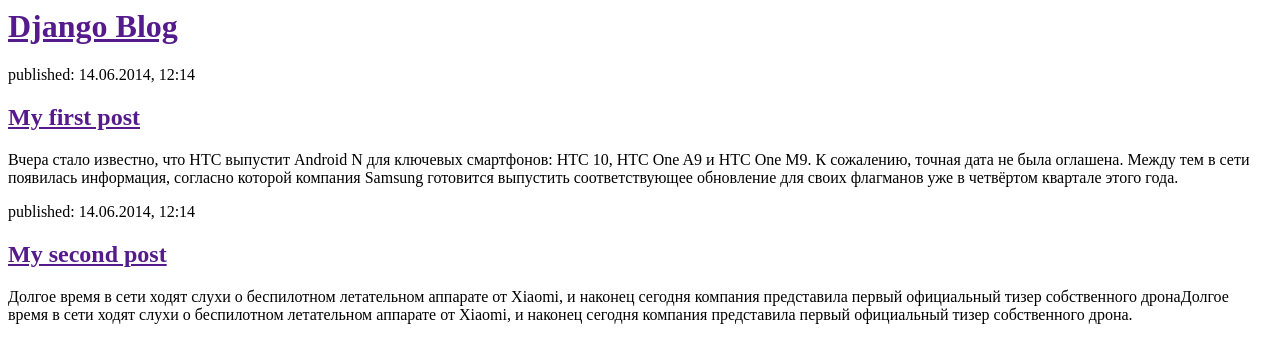
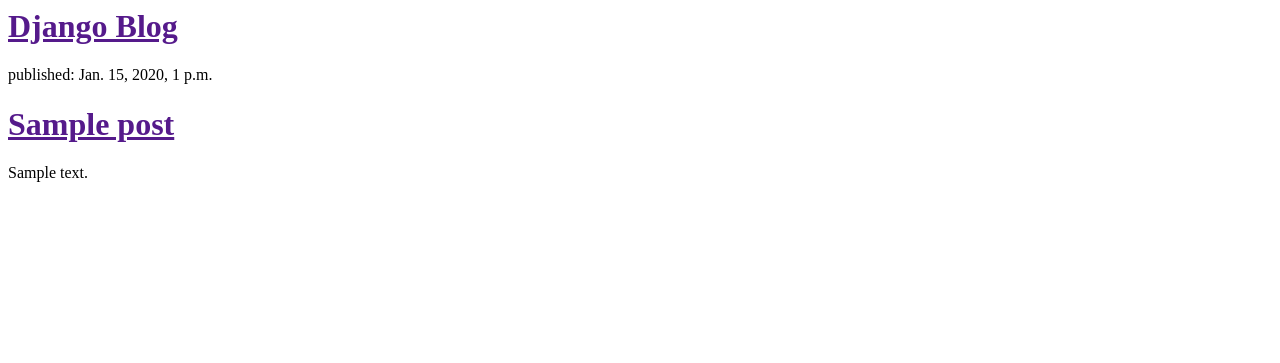
Before and after one commit to tsoml/my-first-blog, a Django app: template blog/templates/blog/post_list.html in a window 1280 px wide. Shown: the top 363 px of the page. Run offline with Django 3.2, Linux system fonts and the light colour scheme; the template is opened without the code that fills it: values that come from a table or form of the project are taken from there, others are empty; tables that the repository leaves empty hold one stand-in row (values such as "Sample post").

Commit message:
Modified templates to display posts from database.

```diff
--- a/blog/templates/blog/post_list.html
+++ b/blog/templates/blog/post_list.html
@@ -7,16 +7,12 @@
                 <h1><a href="">Django Blog</a></h1>
             </div>
 
-            <div>
-                <p>published: 14.06.2014, 12:14</p>
-                <h2><a href="">My first post</a></h2>
-                <p>Вчера стало известно, что HTC выпустит Android N для ключевых смартфонов: HTC 10, HTC One A9 и HTC One M9. К сожалению, точная дата не была оглашена. Между тем в сети появилась информация, согласно которой компания Samsung готовится выпустить соответствующее обновление для своих флагманов уже в четвёртом квартале этого года.</p>
-            </div>
-
-            <div>
-                <p>published: 14.06.2014, 12:14</p>
-                <h2><a href="">My second post</a></h2>
-                <p>Долгое время в сети ходят слухи о беспилотном летательном аппарате от Xiaomi, и наконец сегодня компания представила первый официальный тизер собственного дронаДолгое время в сети ходят слухи о беспилотном летательном аппарате от Xiaomi, и наконец сегодня компания представила первый официальный тизер собственного дрона.</p>
-            </div>
+			{% for post in posts %}
+				<div>
+					<p>published: {{ post.published_date }}</p>
+					<h1><a href="">{{ post.title }}</a></h1>
+					<p>{{ post.text|linebreaks }}</p>
+				</div>
+			{% endfor %}
         </body>
     </html>
--- a/blog/views.py
+++ b/blog/views.py
@@ -1,5 +1,7 @@
 from django.shortcuts import render
+from django.utils import timezone
+from .models import Post
 
-# Create your views here.
 def post_list(request):
-    return render(request, 'blog/post_list.html', {})
+    posts = Post.objects.filter(published_date__lte=timezone.now()).order_by('published_date')
+    return render(request, 'blog/post_list.html', {'posts': posts})
```
